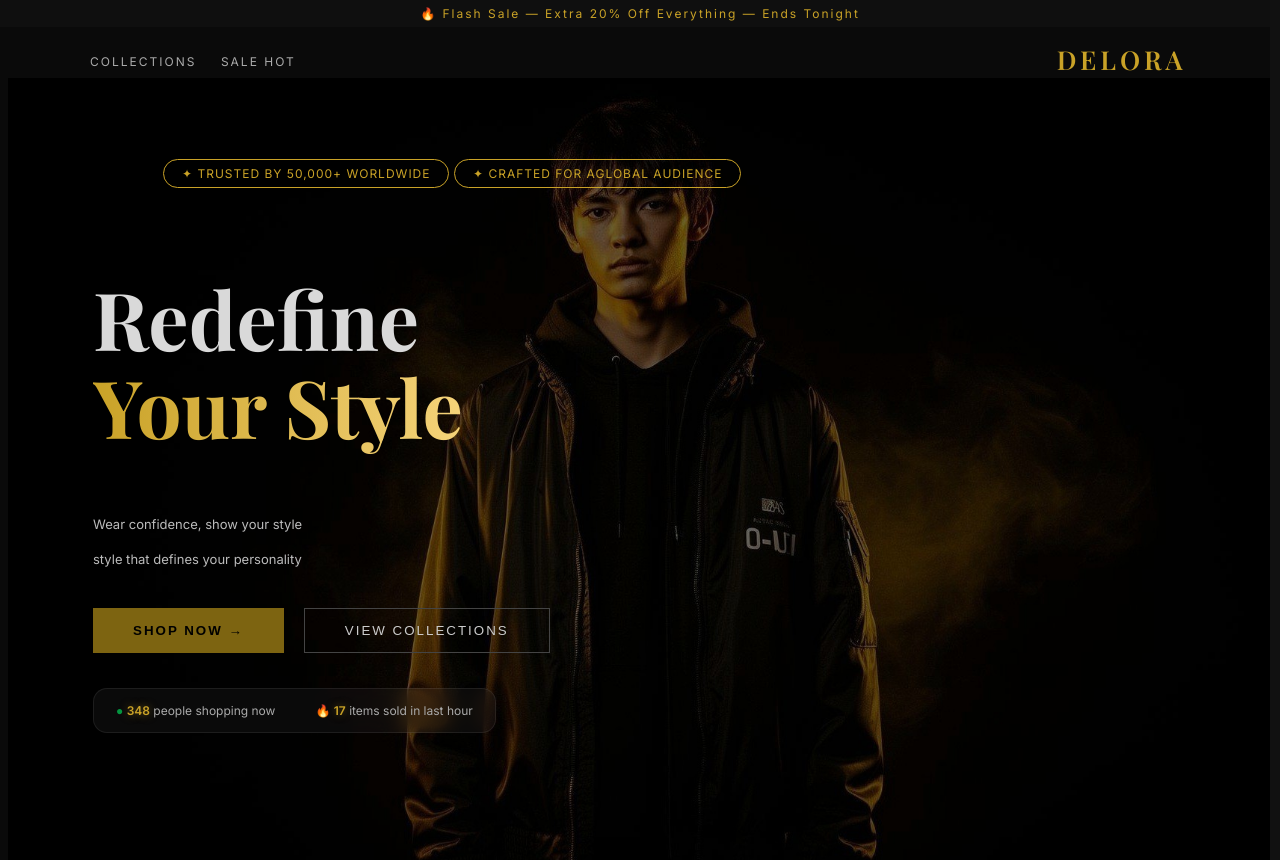
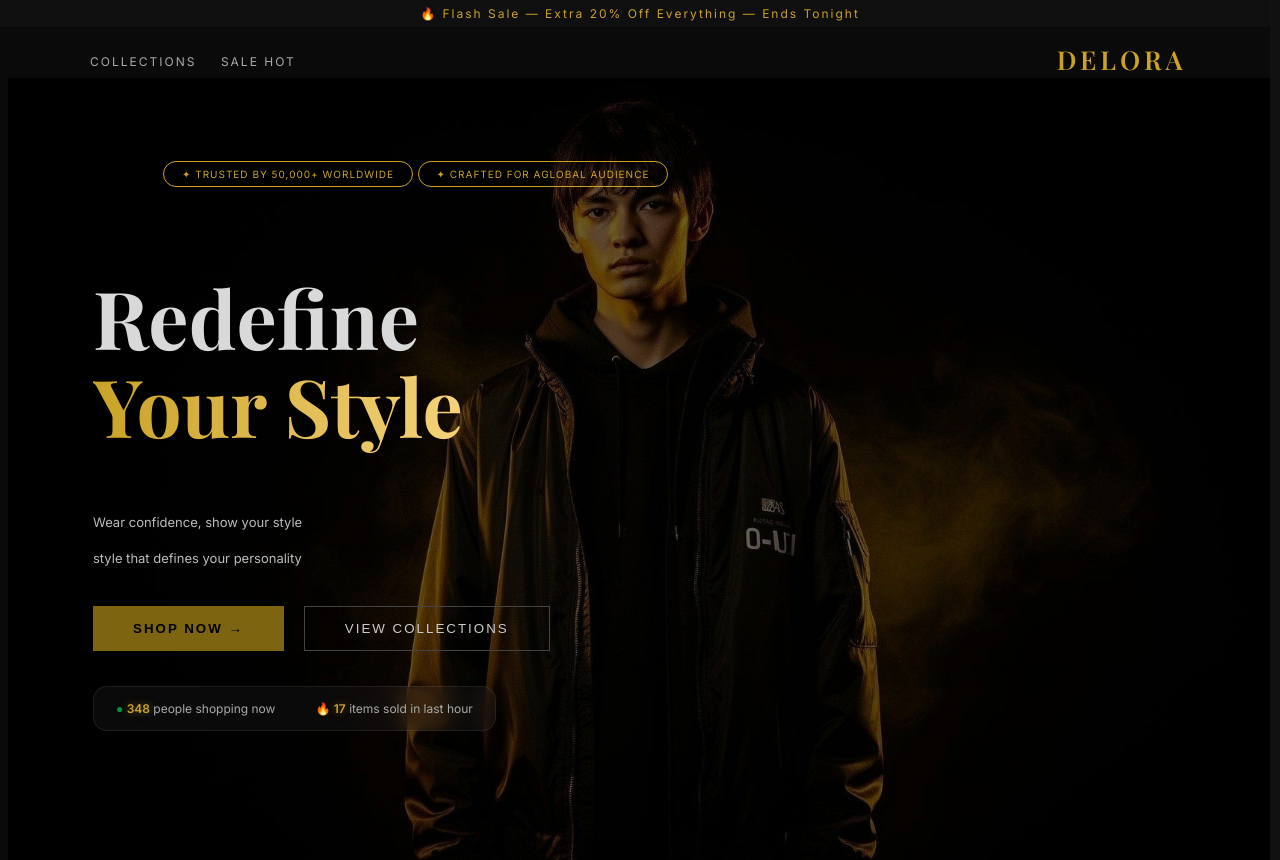
Before and after one commit to zezodawood78/delora, a website: page index.html in a window 1280 px wide. Shown: the top 860 px of the page. Drawn offline with nearby package versions, Linux system fonts and the light colour scheme.

Commit message:
style.css

```diff
--- a/style.css
+++ b/style.css
@@ -704,7 +704,7 @@ font-size:17px;
   position:relative;
   top:10px;
     left:70px;
-  font-size:12px;      /* تصغير الخط */
+  font-size:10px;      /* تصغير الخط */
     padding:6px 18px;    /* تصغير المساحة الداخلية */
     letter-spacing:1px;  /* تقليل تباعد الحروف */
 }
```
